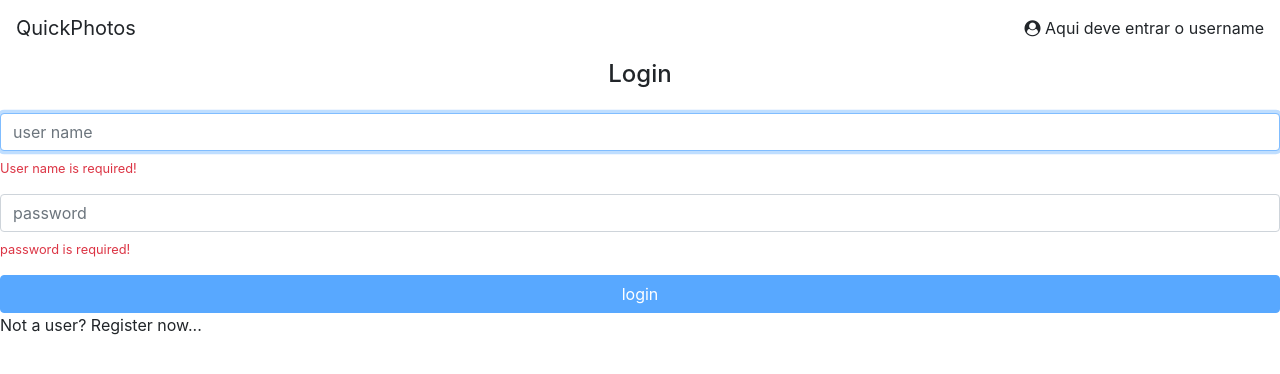
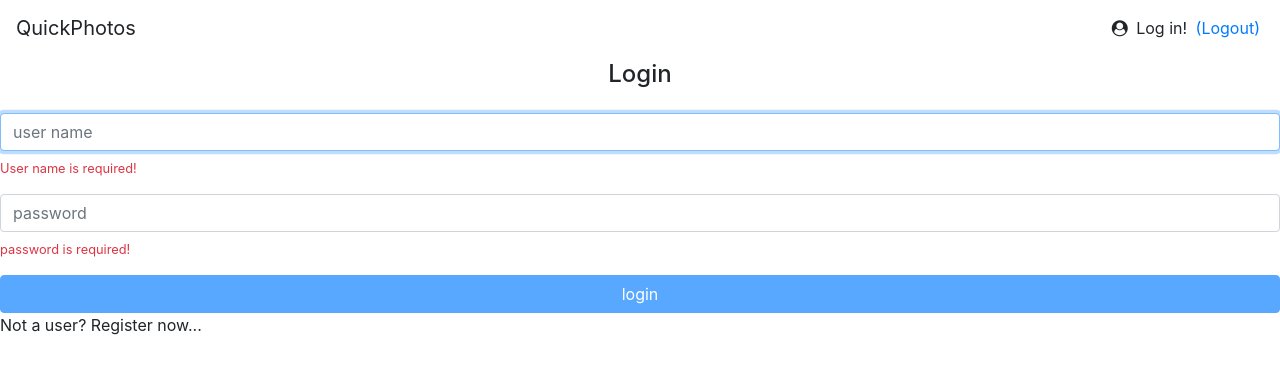
Before and after one commit to cadufelicioandrade/QuickPhotos, an Angular app: page / in a window 1280 px wide. Shown: the top 374 px of the page. Built offline with nearby package versions, Linux system fonts and the light colour scheme.

Commit message:
Update-project 2024-02-02v1

```diff
--- a/package.json
+++ b/package.json
@@ -18,7 +18,6 @@
     "@angular/platform-browser": "^14.0.0",
     "@angular/platform-browser-dynamic": "^14.0.0",
     "@angular/router": "^14.0.0",
-    "@types/node": "^20.11.10",
     "bootstrap": "^4.1.1",
     "font-awesome": "^4.7.0",
     "jwt-decode": "^2.2.0",
@@ -31,7 +30,6 @@
     "@angular/cli": "~14.0.0",
     "@angular/compiler-cli": "^14.0.0",
     "@types/jasmine": "~4.0.0",
-    "@types/jwt-decode": "^3.1.0",
     "jasmine-core": "~4.1.0",
     "karma": "~6.3.0",
     "karma-chrome-launcher": "~3.1.0",
--- a/src/app/app-routing.module.ts
+++ b/src/app/app-routing.module.ts
@@ -6,6 +6,7 @@ import { PhotoFormComponent } from './photos/photo-form/photo-form.component';
 import { NotFoundComponent } from './errors/not-found/not-found.component';
 import { PhotoListResolver } from './photos/photo-list/photo-list.resolver';
 import { SignInComponent } from './home/signin/signin.component';
+import { AuthGuard } from './core/auth/auth.guard';
 
 const routes: Routes = [
   {
@@ -21,7 +22,8 @@ const routes: Routes = [
   },
   {
     path: '',
-    component:SignInComponent
+    component:SignInComponent,
+    canActivate:[AuthGuard]
   },
   {
     path: '**',
--- /dev/null
+++ b/src/app/core/auth/auth.guard.ts
@@ -0,0 +1,25 @@
+import { Injectable } from '@angular/core';
+import { ActivatedRouteSnapshot, CanActivate, Router, RouterStateSnapshot, UrlTree } from '@angular/router';
+import { Observable } from 'rxjs';
+import { UserService } from '../user/user.service';
+
+@Injectable({providedIn:'root'})
+export class AuthGuard implements CanActivate{
+
+  constructor(
+    private userService:UserService,
+    private router:Router
+    ){}
+
+  canActivate(route: ActivatedRouteSnapshot, state: RouterStateSnapshot)
+  : boolean | UrlTree | Observable<boolean | UrlTree> | Promise<boolean | UrlTree>
+  {
+    if(this.userService.isLogged()){
+      this.router.navigate(['user',this.userService.getUserName()]);
+      return false;
+    }
+
+    return true;
+  }
+
+}
--- a/src/app/core/header/header.component.html
+++ b/src/app/core/header/header.component.html
@@ -1,9 +1,15 @@
 <header class="fixed-top">
   <nav class="navbar navbar-light bg-white">
       <a class="navbar-brand">QuickPhotos</a>
-      <div>
-          <i class="fa fa-user-circle"></i>
-          <a> Aqui deve entrar o username</a>
+      <div *ngIf="(user$ | async) as user else login">
+          <i class="fa fa-user-circle mr-1"></i>
+          <a class="mr-1"> {{user.name}} </a>
+          <a (click)="logout()" href="#" class="mr-1">(Logout)</a>
       </div>
+        <ng-template #login>
+          <span class="navbar-text">
+              <a>Please, login!</a>
+          </span>
+        </ng-template>
   </nav>
 </header>
--- a/src/app/core/header/header.component.ts
+++ b/src/app/core/header/header.component.ts
@@ -1,4 +1,8 @@
+import { Observable } from 'rxjs';
+import { User } from '../user/user';
+import { UserService } from './../user/user.service';
 import { Component, OnInit } from '@angular/core';
+import { Router } from '@angular/router';
 
 @Component({
   selector:'app-header',
@@ -6,9 +10,21 @@ import { Component, OnInit } from '@angular/core';
 })
 export class HeaderComponent implements OnInit{
 
-  constructor(){}
+  user$:Observable<User>;
+
+  constructor(
+    private userService:UserService,
+    private router:Router
+    ){
+    this.user$ = this.userService.getUser();
+  }
 
   ngOnInit(): void {
 
   }
+
+  logout(){
+    this.userService.logout();
+    this.router.navigate(['']);
+  }
 }
--- a/src/app/core/user/user.service.ts
+++ b/src/app/core/user/user.service.ts
@@ -1,4 +1,4 @@
-import { Subject } from 'rxjs';
+import { BehaviorSubject, Observable } from 'rxjs';
 import { TokenService } from './../token-service/token.service';
 import { Injectable } from '@angular/core';
 import { User } from './user';
@@ -6,26 +6,40 @@ import { User } from './user';
 @Injectable({providedIn:'root'})
 export class UserService{
 
-  private userSubject: Subject<User>;
+  private userSubject = new BehaviorSubject<User>({name:'Log in!',email:'',id:0});
+  private userName: string;
 
   constructor(private tokenService:TokenService){
     this.tokenService.hasToken() && this.decodeAndNotify();
   }
 
-  setToken(token:string){
+  setToken(token:string):void{
     this.tokenService.setToken(token);
     this.decodeAndNotify();
   }
 
-  getUser(){
+  getUser():Observable<User>{
     return this.userSubject.asObservable();
   }
 
-  private decodeAndNotify(){
+  logout():void{
+    this.tokenService.removeToken();
+    this.userSubject.next({name:'Log in!',email:'',id:0});
+  }
+
+  private decodeAndNotify():void{
     const token = this.tokenService.getToken();
     const jwt_decode = require('jwt-decode');
     const user = jwt_decode(token) as User;
+    this.userName = user.name;
     this.userSubject.next(user);
   }
 
+  isLogged():boolean{
+    return this.tokenService.hasToken();
+  }
+
+  getUserName():string{
+    return this.userName;
+  }
 }
```
Also changed, not shown: 1 other file (tests, documents, lock files or other folders).
